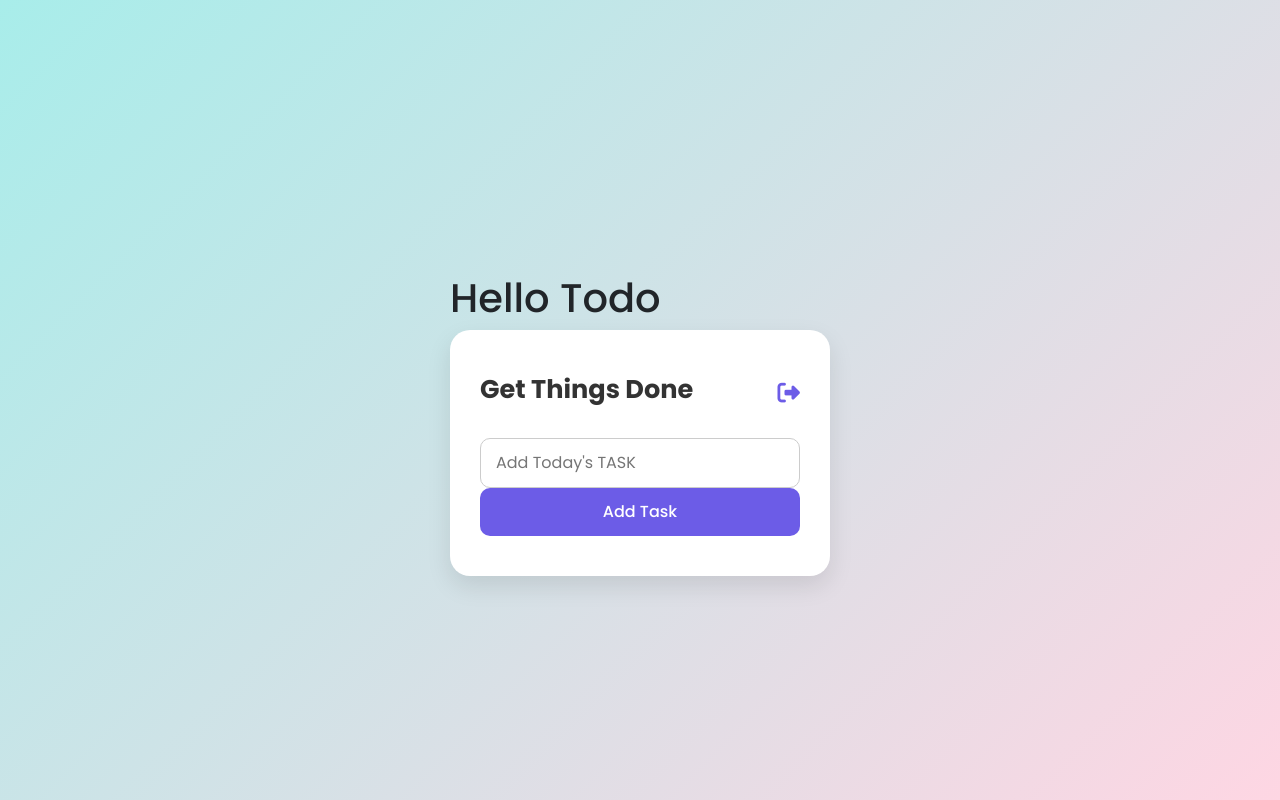
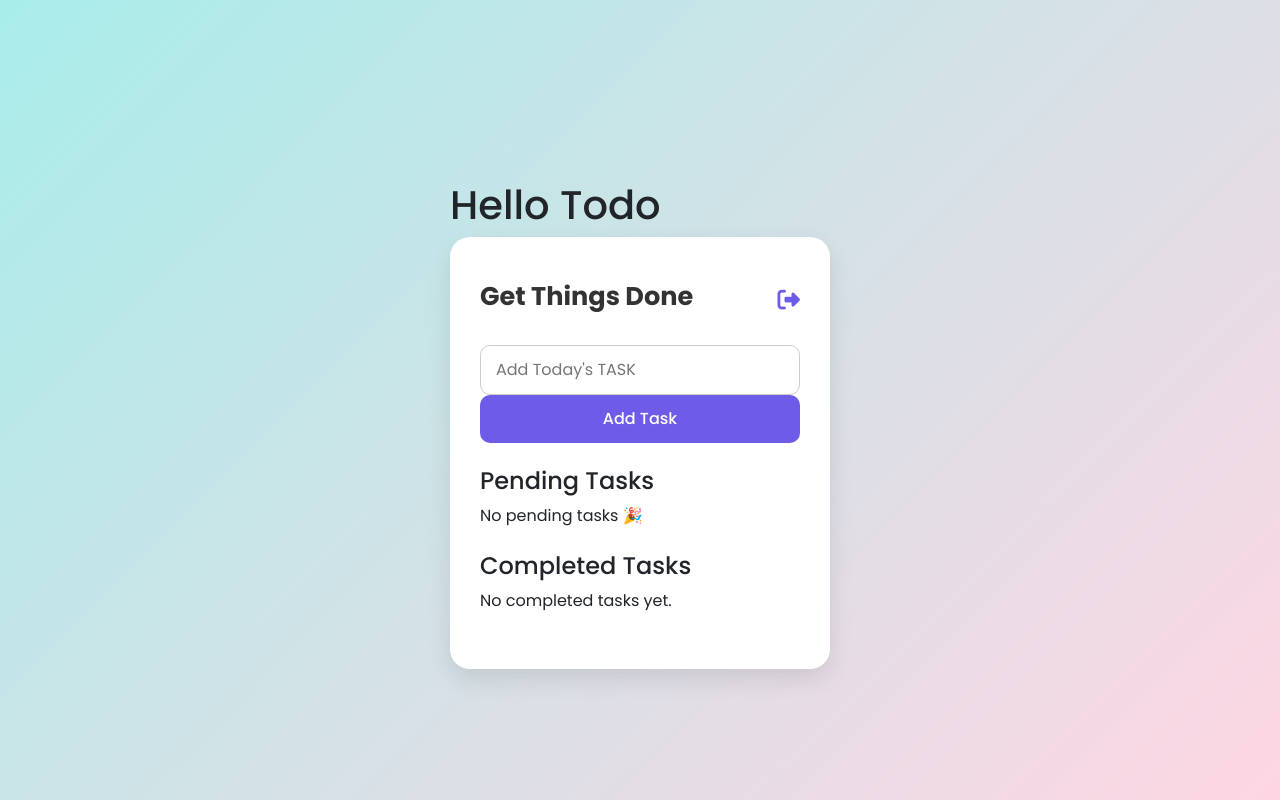
Before and after one commit to Siddharth9616/To-Do-List, a Django app: page /todopage/ in a window 1280 px wide. Run offline with Django 5.2, Linux system fonts and the light colour scheme; a user stored in the database is signed in; data comes from the database, SQL or seed files in the repository; both versions use the stored data as it was after the commit; some libraries are stand-ins or nearby versions; some web fonts are replaced.

Commit message:
Adding Complete and Pending section

```diff
--- a/todo/todo/templates/todo.html
+++ b/todo/todo/templates/todo.html
@@ -59,27 +59,53 @@
                <input type="submit" class="submit-button" value="Add Task">
 
             </form>
-            {% for todo in res %}
+            <!-- ✅ Pending tasks -->
+<h4 class="mt-4">Pending Tasks</h4>
+{% if pending %}
+    {% for todo in pending %}
     <div class="Todo d-flex align-items-center justify-content-between">
         <div class="d-flex align-items-center">
-        <!-- ✅ Checkbox form -->
             <form method="POST" action="{% url 'toggle_task' todo.srno %}" class="me-2">
                 {% csrf_token %}
-            <input type="checkbox" onchange="this.form.submit()" {% if todo.completed %}checked{% endif %}>
+                <input type="checkbox" onchange="this.form.submit()">
             </form>
-
-        <!-- ✅ Title with strike-through if completed -->
-        <p style="{% if todo.completed %}text-decoration: line-through; color: gray;{% endif %}">
-            {{ forloop.counter }}. {{ todo.title }}
-        </p>
+            <p>{{ forloop.counter }}. {{ todo.title }}</p>
         </div>
-
         <div>
             <a href="/edit_todo/{{todo.srno}}"><i class="fa-solid fa-pen-to-square"></i></a>
             <a href="/delete_todo/{{todo.srno}}"><i class="fa-solid fa-trash"></i></a>
         </div>
     </div>
     {% endfor %}
+{% else %}
+    <p>No pending tasks 🎉</p>
+{% endif %}
+
+<!-- ✅ Completed tasks -->
+<h4 class="mt-4">Completed Tasks</h4>
+{% if completed %}
+    {% for todo in completed %}
+    <div class="Todo d-flex align-items-center justify-content-between">
+        <div class="d-flex align-items-center">
+            <form method="POST" action="{% url 'toggle_task' todo.srno %}" class="me-2">
+                {% csrf_token %}
+                <input type="checkbox" onchange="this.form.submit()" checked>
+            </form>
+            <p style="text-decoration: line-through; color: gray;">
+                {{ forloop.counter }}. {{ todo.title }}
+            </p>
+        </div>
+        <div>
+            <a href="/edit_todo/{{todo.srno}}"><i class="fa-solid fa-pen-to-square"></i></a>
+            <a href="/delete_todo/{{todo.srno}}"><i class="fa-solid fa-trash"></i></a>
+        </div>
+    </div>
+    {% endfor %}
+{% else %}
+    <p>No completed tasks yet.</p>
+{% endif %}
+
+
 
         </div>
     </div>
--- a/todo/todo/views.py
+++ b/todo/todo/views.py
@@ -39,12 +39,15 @@ def todo(request):
         title=request.POST.get('title')
         obj=models.TODOO(title=title, user=request.user)
         obj.save()
-        res=models.TODOO.objects.filter(user=request.user).order_by('-date')
         messages.success(request, 'Task added successfully!')
 
-        return redirect('/todopage',{'res':res})
-    res=models.TODOO.objects.filter(user=request.user).order_by('-date')
-    return render(request, 'todo.html',{'res':res})
+        return redirect('/todopage')
+    pending = TODOO.objects.filter(user=request.user, completed=False).order_by('-date')
+    completed = TODOO.objects.filter(user=request.user, completed=True).order_by('-date')
+    return render(request, 'todo.html', {
+        'pending': pending,
+        'completed': completed
+    })
 
 @login_required(login_url='/login')
 def edit_todo(request, srno):
```
Also changed, not shown: todo/db.sqlite3. Lines whose indentation alone changed are shown as unchanged.
